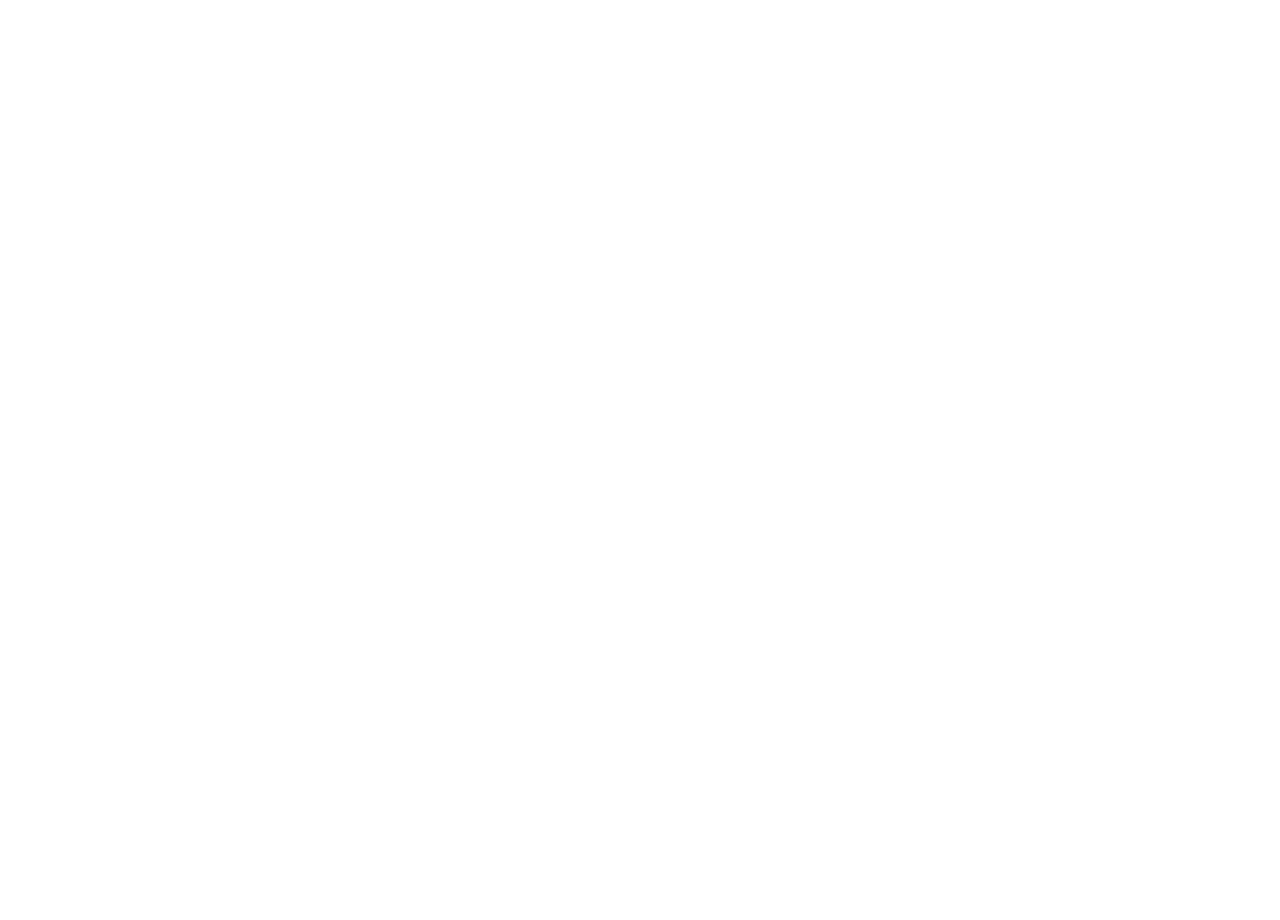
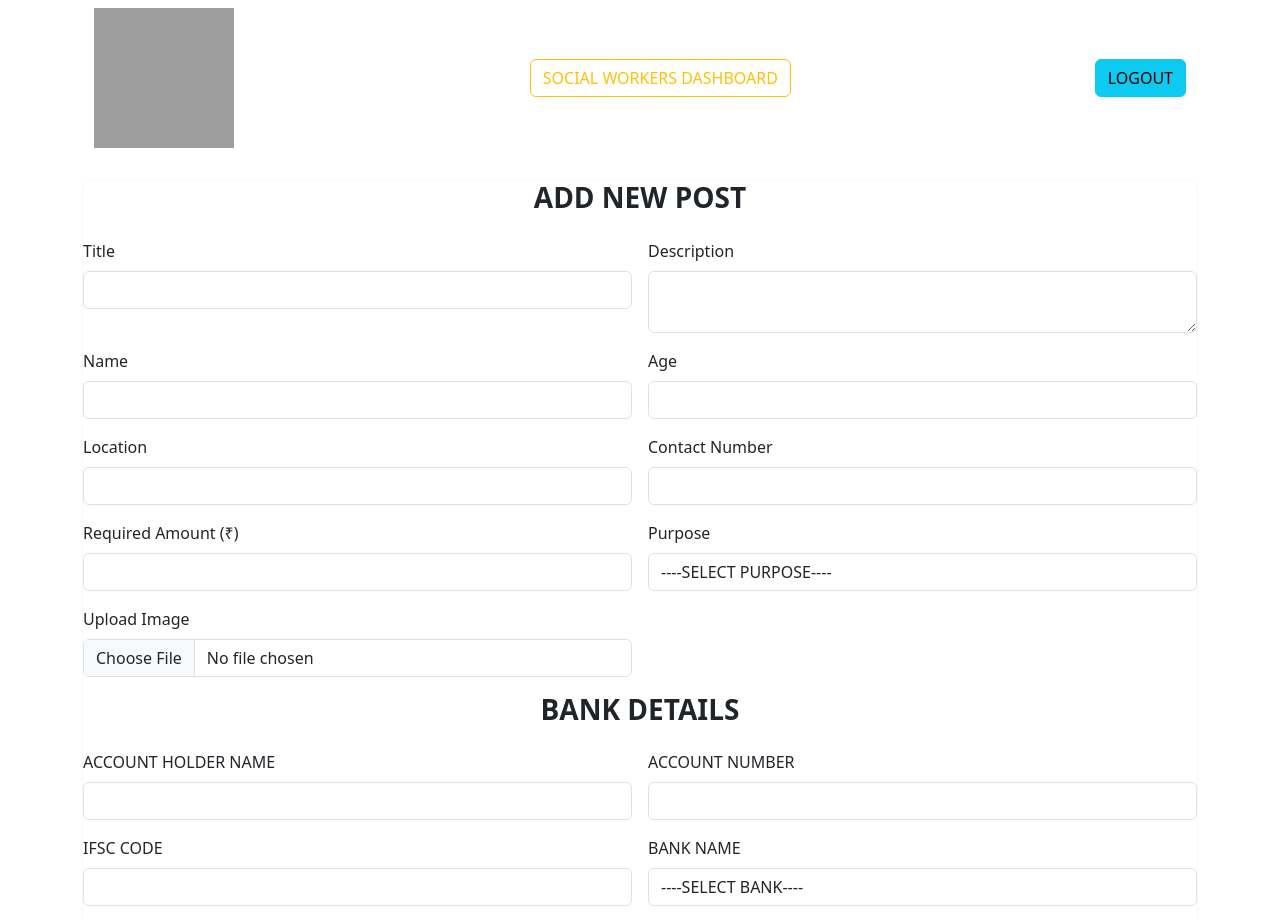
Before and after one commit to safabeegum/CHARITY_MAIN-PROJECT, a React (Create React App) app in the folder charity-frontend/: page /addpost in a window 1280 px wide. Before the commit this address had no page. Shown: the top 920 px of the page. Before the commit the page ends 800 px from the top, so only its background shows below. Built offline with nearby package versions, Linux system fonts and the light colour scheme; grey boxes are pictures that could not be loaded.

Commit message:
Add Posts Completed

```diff
--- a/charity-frontend/package.json
+++ b/charity-frontend/package.json
@@ -20,6 +20,7 @@
     "react-dom": "^19.0.0",
     "react-router-dom": "^7.2.0",
     "react-scripts": "5.0.1",
+    "sweetalert2": "^11.17.2",
     "web-vitals": "^4.2.4"
   },
   "scripts": {
--- a/charity-frontend/src/App.js
+++ b/charity-frontend/src/App.js
@@ -28,6 +28,7 @@ import EditProfileModal from './components/EditProfileModal';
 import MakePayment from './components/MakePayment';
 import PaymentDetails from './components/PaymentDetails';
 import PaymentHistory from './components/PaymentHistory';
+import AddPost from './components/AddPost';
 
 function App() {
   return (
@@ -47,6 +48,7 @@ function App() {
         <Route path='/socialworkerslogin' element={<SocialWorkersLogin/>}/>
         <Route path='/socialworkersnavbar' element={<SocialWorkersNavbar/>}/>
         <Route path='/socialworkersdashboard' element={<SocialWorkersDashboard/>}/>
+        <Route path='/addpost' element={<AddPost/>}/>
         <Route path='/usernavbar' element={<UserNavbar/>}/>
         <Route path='/userdashboard' element={<UserDashboard/>}/>
         <Route path='/gameindex' element={<GameIndex/>}/>
--- /dev/null
+++ b/charity-frontend/src/components/AddPost.jsx
@@ -0,0 +1,235 @@
+import React, { useState } from 'react';
+import axios from 'axios';
+import { useNavigate } from 'react-router-dom';
+import SocialWorkersNavbar from './SocialWorkersNavbar';
+
+const AddPost = () => {
+    const [input, setInput] = useState({
+        title: '',
+        description: '',
+        name: '',
+        age: '',
+        location: '',
+        contact: '',
+        purpose: '',
+        requiredAmount: '',
+        accountName: '',
+        accountNo: '',
+        ifsc: '',
+        bankName: '',
+    });
+
+    const [file, setFile] = useState(null);
+    const [preview, setPreview] = useState(null);
+    const [loading, setLoading] = useState(false);
+    const navigate = useNavigate();
+
+    const inputHandler = (event) => {
+        const { name, value, files } = event.target;
+        if (name === 'file') {
+            setFile(files[0]);
+
+            const reader = new FileReader();
+            reader.onload = (e) => {
+                setPreview(e.target.result);
+            };
+            reader.readAsDataURL(files[0]);
+        }
+        else {
+            setInput({ ...input, [name]: value });
+        }
+    };
+
+    const readValue = async (event) => {
+        event.preventDefault();
+        setLoading(true);
+
+        // ✅ Form Validation
+        if (!input.name || !input.age || !input.location || !input.contact || !file) {
+            alert("Please fill all the fields!");
+            setLoading(false);
+            return;
+        }
+
+        if (input.contact.length !== 10 || isNaN(input.contact)) {
+            alert("Please enter a valid 10-digit phone number!");
+            setLoading(false);
+            return;
+        }
+
+        const formData = new FormData();
+        formData.append('file', file);
+        for (let key in input) {
+            formData.append(key, input[key]);
+        }
+
+        try {
+            // ✅ Get Token from sessionStorage
+            const token = sessionStorage.getItem('token');
+            if (!token) {
+                alert("Session Expired! Please login again.");
+                navigate("/socialworkerslogin");
+                return;
+            }
+
+            // ✅ Axios Post Request
+            const response = await axios.post('http://localhost:3030/addpost', formData, {
+                headers: {
+                    'Authorization': `Bearer ${token}`,
+                    'Content-Type': 'multipart/form-data'
+                }
+            });
+
+            alert("Post Added Successfully! Your post is waiting for admin approval.");
+
+            setInput({
+                title: '',
+                description: '',
+                name: '',
+                age: '',
+                location: '',
+                contact: '',
+                purpose: '',
+                requiredAmount: '',
+                accountName: '',
+                accountNo: '',
+                ifsc: '',
+                bankName: '',
+            });
+
+            setFile(null);
+            setPreview(null);
+
+            navigate('/socialworkersdashboard');
+
+        } catch (error) {
+            alert("Failed to Add Post! Please try again later.");
+        } finally {
+            setLoading(false);
+        }
+    };
+
+    return (
+        <div>
+            <SocialWorkersNavbar/>
+            <div className="container">
+                <div className="row">
+                    <div className="col-lg-12">
+                        <br />
+                        <div className="card border-light mb-3">
+                            <div className="row g-3">
+
+                                <h3 className="text-center fw-bold">ADD NEW POST</h3>
+
+                                <div className="col-6">
+                                    <label className="form-label">Title</label>
+                                    <input type="text" className="form-control" name='title' value={input.title} onChange={inputHandler} />
+                                </div>
+
+                                <div className="col-6">
+                                    <label className="form-label">Description</label>
+                                    <textarea name="description" className="form-control" value={input.description} onChange={inputHandler}></textarea>
+                                </div>
+
+                                <div className="col-6">
+                                    <label className="form-label">Name</label>
+                                    <input type="text" className="form-control" name='name' value={input.name} onChange={inputHandler} />
+                                </div>
+
+                                <div className="col-6">
+                                    <label className="form-label">Age</label>
+                                    <input type="text" className="form-control" name='age' value={input.age} onChange={inputHandler} />
+                                </div>
+
+                                <div className="col-6">
+                                    <label className="form-label">Location</label>
+                                    <input type="text" className="form-control" name='location' value={input.location} onChange={inputHandler} />
+                                </div>
+
+                                <div className="col-6">
+                                    <label className="form-label">Contact Number</label>
+                                    <input type="text" className="form-control" name='contact' maxLength="10" value={input.contact} onChange={inputHandler} />
+                                </div>
+
+                                <div className="col-6">
+                                    <label className="form-label">Required Amount (₹)</label>
+                                    <input type="number" className="form-control" name='requiredAmount' value={input.requiredAmount} onChange={inputHandler} />
+                                </div>
+
+                                <div className="col-6">
+                                    <label className="form-label">Purpose</label>
+                                    <select name="purpose" className="form-control" value={input.purpose} onChange={inputHandler}>
+                                        <option value="" disabled>----SELECT PURPOSE----</option>
+                                        <option value="medical">MEDICAL NEED</option>
+                                        <option value="education">EDUCATIONAL NEED</option>
+                                        <option value="disaster">DISASTER RELIEF</option>
+                                        <option value="palliative">PALLIATIVE NEED</option>
+                                        <option value="livelihood">LIVELIHOOD NEED</option>
+                                        <option value="other">OTHERS</option>
+                                    </select>
+                                </div>
+
+                                <div className="col-6">
+                                    <label className="form-label">Upload Image</label>
+                                    <input type="file" className="form-control" name='file' onChange={inputHandler} />
+                                </div>
+
+                                {preview && (
+                                    <div className="col-12">
+                                        <h5>Uploaded File Preview:</h5>
+                                        <img src={preview} alt="Preview" style={{ width: '100%', height: '200px' }} />
+                                    </div>
+                                )}
+
+<h3 class="text-center fw-bold">BANK DETAILS</h3>
+
+<div className="col-6">
+    <label className="form-label">ACCOUNT HOLDER NAME</label>
+    <input type="text" className="form-control" name='accountName' value={input.accountName} onChange={inputHandler} />
+</div>
+<div className="col-6">
+    <label className="form-label">ACCOUNT NUMBER</label>
+    <input type="text" className="form-control" name='accountNo' value={input.accountNo} onChange={inputHandler} />
+</div>
+
+<div className="col-6">
+    <label className="form-label">IFSC CODE</label>
+    <input type="text" className="form-control" name='ifsc' value={input.ifsc} onChange={inputHandler} />
+</div>
+<div className="col-6">
+    <label className="form-label">BANK NAME</label>
+    <select name="bankName" className="form-control" value={input.bankName} onChange={inputHandler}>
+    <option value="" disabled>----SELECT BANK----</option>
+        <option value="sbi">STATE BANK OF INDIA</option>
+        <option value="federal">FEDERAL BANK</option>
+        <option value="axis">AXIS BANK</option>
+        <option value="hdfc">HDFC BANK</option>
+        <option value="pnb">PUNJAB NATIONAL BANK</option>
+        <option value="icici">ICICI BANK</option>
+    </select>
+</div>
+
+                                <div className="col-6">
+                                    <button
+                                        onClick={readValue}
+                                        className="btn btn-success"
+                                        disabled={loading}
+                                    >
+                                        {loading ? "Submitting..." : "Add Post"}
+                                    </button>
+                                </div>
+
+                                <div className="col-6">
+                                    <a href="/socialworkersdashboard" className="btn btn-secondary">Cancel</a>
+                                </div>
+
+                            </div>
+                        </div>
+                    </div>
+                </div>
+            </div>
+        </div>
+    );
+};
+
+export default AddPost;
--- a/charity-frontend/src/components/AdminDashboard.jsx
+++ b/charity-frontend/src/components/AdminDashboard.jsx
@@ -94,7 +94,7 @@ const AdminDashboard = () => {
               { href: "/admindashboard", icon: faHome, label: "Home" },
               { href: "/manageusers", icon: faUsers, label: "Manage Users" },
               { href: "/managesocialworkers", icon: faHandsHelping, label: "Manage Social Workers" },
-              { href: "/viewreports", icon: faFileAlt, label: "View Reports" },
+              { href: "/viewreports", icon: faFileAlt, label: "Pending Posts" },
               { href: "/managereview", icon: faComments, label: "Manage Reviews" }
             ].map((item, index) => (
               <li key={index} className="nav-item">
--- a/charity-frontend/src/components/SocialWorkersDashboard.jsx
+++ b/charity-frontend/src/components/SocialWorkersDashboard.jsx
@@ -14,10 +14,10 @@ const SocialWorkersDashboard = () => {
 
           <ul className="nav nav-pills flex-column">
             <li className="nav-item">
-              <a className="nav-link text-dark fw-bold " href="#home">HOME</a>
+              <a className="nav-link text-dark fw-bold " href="/">HOME</a>
             </li>
             <li className="nav-item">
-              <a className="nav-link text-dark fw-bold" href="#">CHANGE PASSWORD</a>
+              <a className="nav-link text-dark fw-bold" href="/addpost">ADD POSTS</a>
             </li>
             <li className="nav-item">
               <a className="nav-link text-dark fw-bold" href="#">MANAGE POSTS</a>
```
Also changed, not shown: 1 other file (tests, documents, lock files or other folders).
